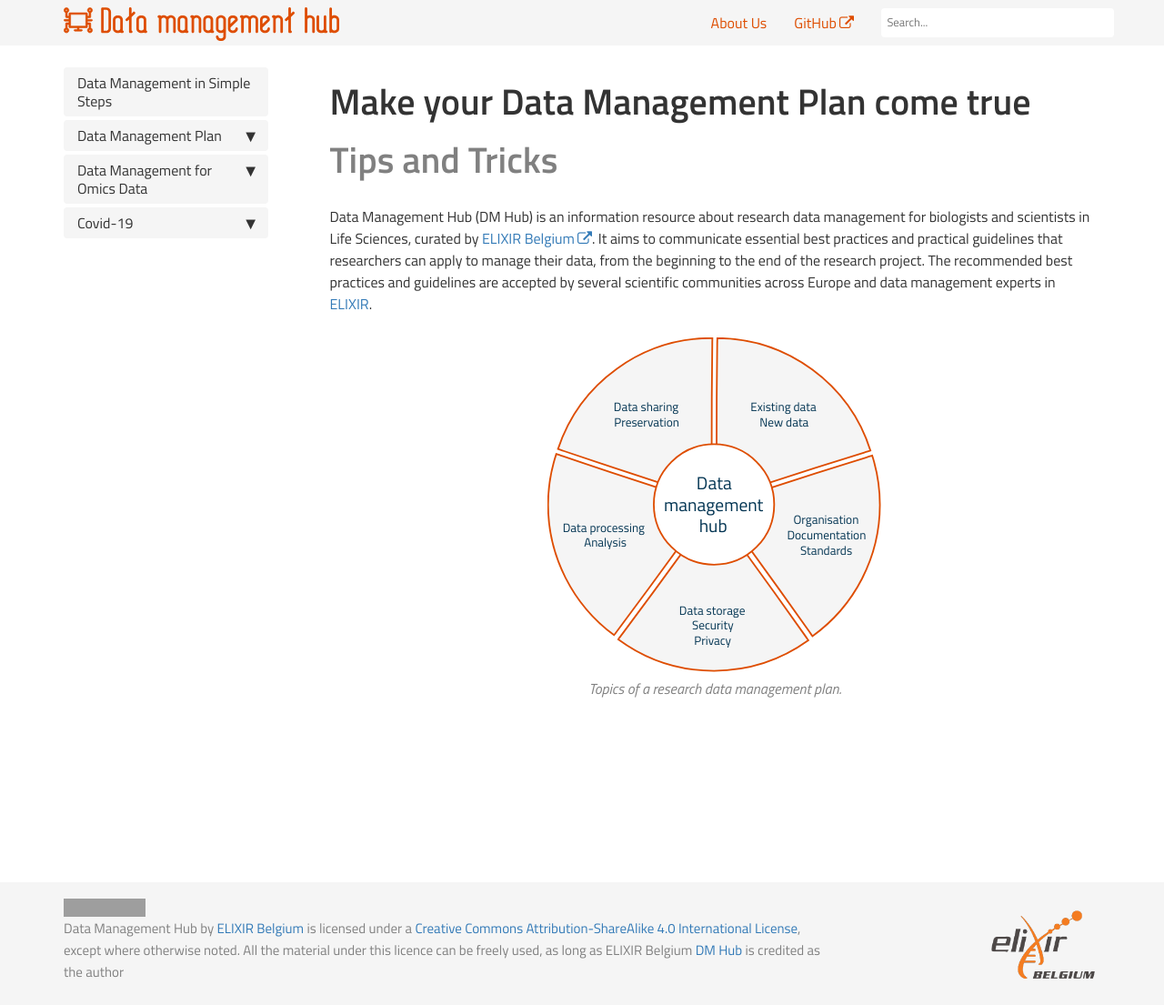
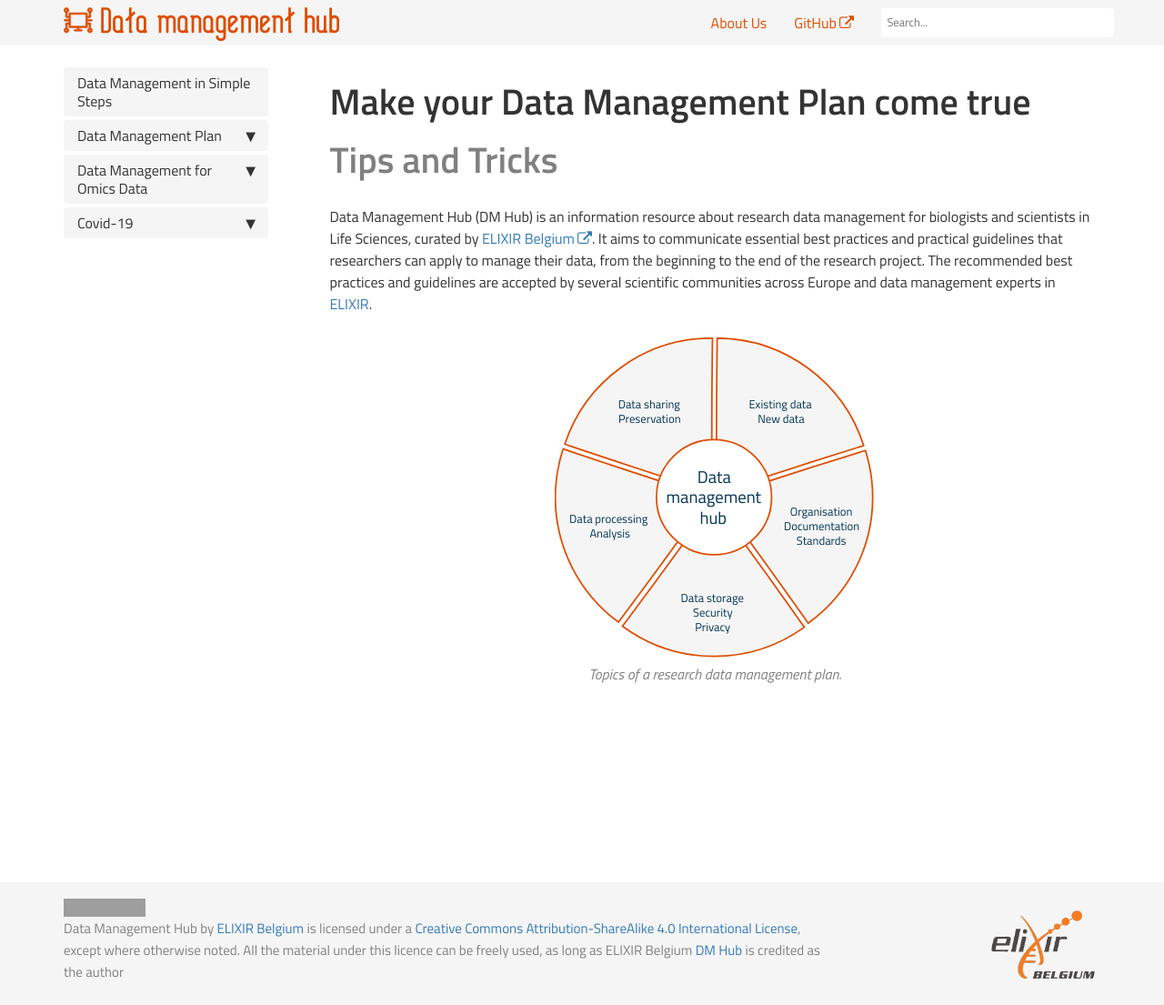
Before and after one commit to ELIXIR-Belgium/rdm-guide, a Jekyll site: the page built from index.md, in a window 1280 px wide. Shown: the whole page at 91% size. Built offline with Jekyll 4.4.1, drawn with Linux system fonts in a browser that asks for light colours; grey boxes are pictures that could not be loaded.

Commit message:
mobile tweak

```diff
--- a/css/customstyles.css
+++ b/css/customstyles.css
@@ -58,7 +58,7 @@ h3+h4 {
 }
 
 .rdm_cycle {
-    max-width: 23em;
+    max-width: 22em;
     display: block;
     margin-left: auto;
     margin-right: auto;
```
